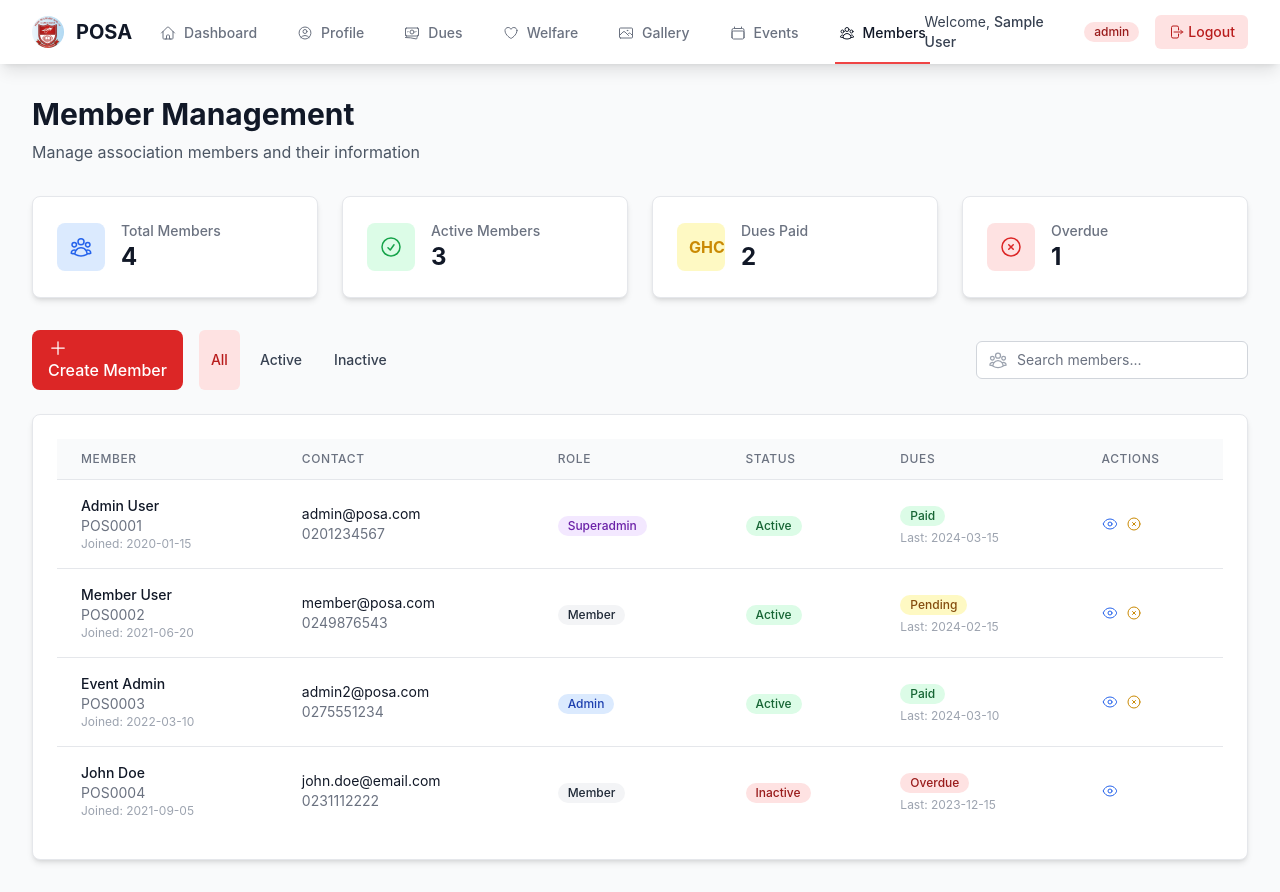
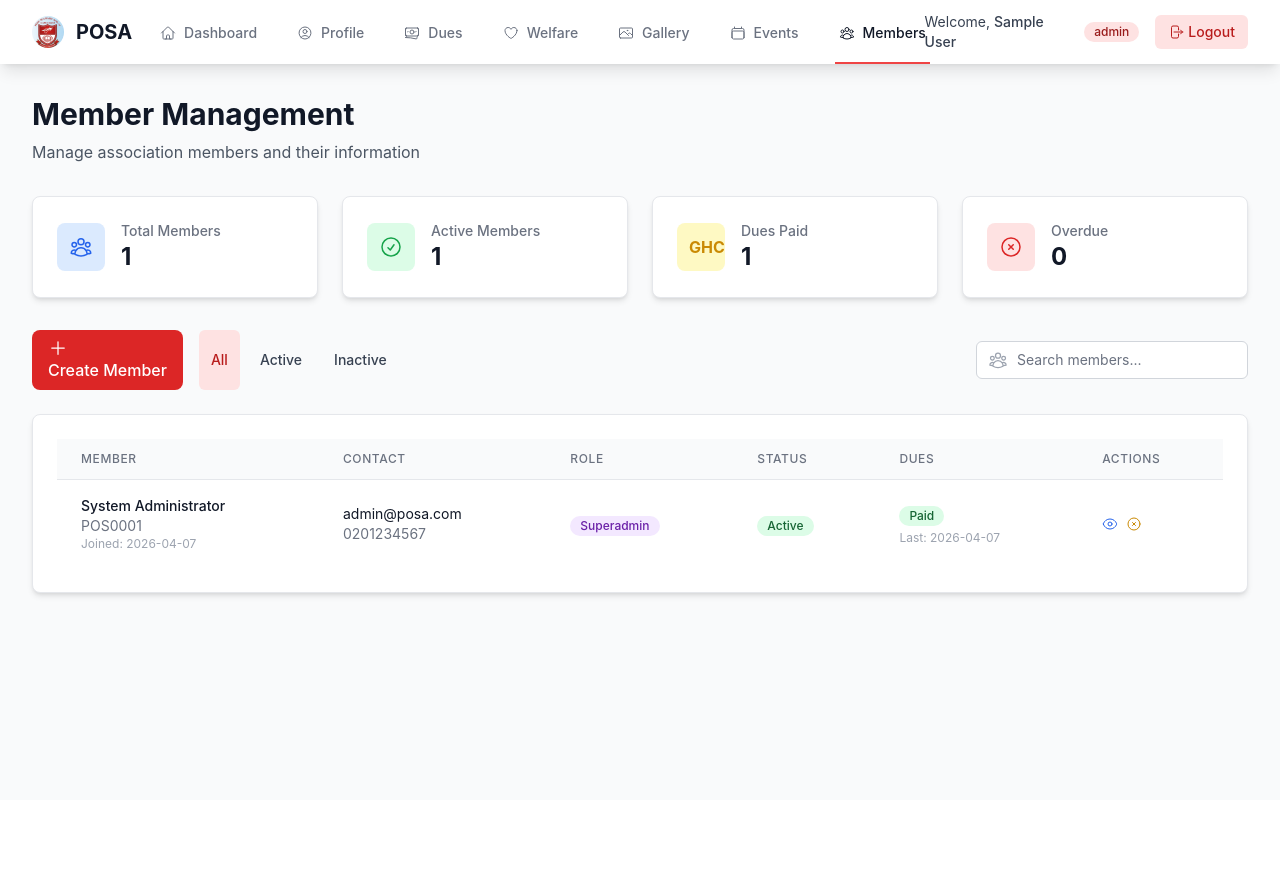
Before and after one commit to hakimages-cloud/pedu-old-student-association, a React (Create React App) app: page /member-management in a window 1280 px wide. After the commit the page ends 800 px from the top, so only its background shows below. Built offline with nearby package versions, Linux system fonts and the light colour scheme; sample sign-in values are in the browser's storage; the HTML template or start-up script is replaced by a standard one.

Commit message:
Convert to production app: Remove demo accounts and enable real user registration

```diff
--- a/src/contexts/AuthContext.js
+++ b/src/contexts/AuthContext.js
@@ -34,14 +34,9 @@ export const AuthProvider = ({ children }) => {
 
   const login = async (email, password) => {
     try {
-      // Mock authentication - replace with actual API call
-      const mockUsers = [
-        { id: '1', email: 'admin@posa.com', password: 'admin123', role: 'superadmin', name: 'Admin User' },
-        { id: '2', email: 'member@posa.com', password: 'member123', role: 'member', name: 'Member User' },
-        { id: '3', email: 'admin2@posa.com', password: 'admin123', role: 'admin', name: 'Event Admin' }
-      ];
-
-      const foundUser = mockUsers.find(u => u.email === email && u.password === password);
+      // Real authentication - check localStorage for registered users
+      const users = JSON.parse(localStorage.getItem('posa_users') || '[]');
+      const foundUser = users.find(u => u.email === email && u.password === password);
 
       if (foundUser) {
         const userData = {
@@ -49,14 +44,21 @@ export const AuthProvider = ({ children }) => {
           email: foundUser.email,
           name: foundUser.name,
           role: foundUser.role,
-          membershipNumber: `POS${String(foundUser.id).padStart(4, '0')}`
+          membershipNumber: foundUser.membershipNumber,
+          phone: foundUser.phone,
+          yearOfCompletion: foundUser.yearOfCompletion,
+          program: foundUser.program,
+          address: foundUser.address,
+          occupation: foundUser.occupation,
+          bio: foundUser.bio,
+          dependants: foundUser.dependants || []
         };
 
         setUser(userData);
         localStorage.setItem('posa_user', JSON.stringify(userData));
         return { success: true };
       } else {
-        throw new Error('Invalid credentials');
+        throw new Error('Invalid email or password');
       }
     } catch (error) {
       return { success: false, error: error.message };
@@ -65,17 +67,37 @@ export const AuthProvider = ({ children }) => {
 
   const register = async (userData) => {
     try {
-      // Mock registration - replace with actual API call
+      // Check if user already exists
+      const users = JSON.parse(localStorage.getItem('posa_users') || '[]');
+      const existingUser = users.find(u => u.email === userData.email);
+
+      if (existingUser) {
+        throw new Error('An account with this email already exists');
+      }
+
+      // Generate membership number
+      const membershipNumber = `POS${String(users.length + 1).padStart(4, '0')}`;
+
       const newUser = {
         id: Date.now().toString(),
         ...userData,
-        role: 'member',
-        membershipNumber: `POS${String(Date.now()).slice(-4)}`
+        membershipNumber,
+        role: 'member', // All new registrations start as members
+        status: 'pending', // Pending approval from admin
+        joinDate: new Date().toISOString().split('T')[0],
+        duesStatus: 'pending',
+        dependants: []
       };
 
+      // Save to users list
+      users.push(newUser);
+      localStorage.setItem('posa_users', JSON.stringify(users));
+
+      // Auto-login after registration
       setUser(newUser);
       localStorage.setItem('posa_user', JSON.stringify(newUser));
-      return { success: true };
+
+      return { success: true, membershipNumber };
     } catch (error) {
       return { success: false, error: error.message };
     }
--- a/src/pages/Login.js
+++ b/src/pages/Login.js
@@ -122,15 +122,6 @@ const Login = () => {
             </Link>
           </div>
         </form>
-
-        <div className="mt-6 border-t border-gray-200 pt-6">
-          <div className="text-center text-sm text-gray-600">
-            <p className="mb-2">Demo Accounts:</p>
-            <p>Super Admin: admin@posa.com / admin123</p>
-            <p>Admin: admin2@posa.com / admin123</p>
-            <p>Member: member@posa.com / member123</p>
-          </div>
-        </div>
       </div>
     </div>
   );
--- a/src/pages/MemberManagement.js
+++ b/src/pages/MemberManagement.js
@@ -11,69 +11,33 @@ const MemberManagement = () => {
   const [viewMode, setViewMode] = useState('all');
   const [searchTerm, setSearchTerm] = useState('');
 
-  // Mock data - in production, this would come from your API
-  const [members, setMembers] = useState([
-    {
+  // Load real users from localStorage
+  const [members, setMembers] = useState(() => {
+    const storedUsers = JSON.parse(localStorage.getItem('posa_users') || '[]');
+
+    // Add default admin if no users exist
+    if (storedUsers.length === 0) {
+      const defaultAdmin = {
         id: '1',
         membershipNumber: 'POS0001',
-      name: 'Admin User',
+        name: 'System Administrator',
         email: 'admin@posa.com',
         phone: '0201234567',
         role: 'superadmin',
         status: 'active',
-      joinDate: '2020-01-15',
+        joinDate: new Date().toISOString().split('T')[0],
         yearOfCompletion: '2010',
         program: 'Science',
         duesStatus: 'paid',
-      lastPaymentDate: '2024-03-15',
-      dependants: 2
-    },
-    {
-      id: '2',
-      membershipNumber: 'POS0002',
-      name: 'Member User',
-      email: 'member@posa.com',
-      phone: '0249876543',
-      role: 'member',
-      status: 'active',
-      joinDate: '2021-06-20',
-      yearOfCompletion: '2015',
-      program: 'Arts',
-      duesStatus: 'pending',
-      lastPaymentDate: '2024-02-15',
-      dependants: 1
-    },
-    {
-      id: '3',
-      membershipNumber: 'POS0003',
-      name: 'Event Admin',
-      email: 'admin2@posa.com',
-      phone: '0275551234',
-      role: 'admin',
-      status: 'active',
-      joinDate: '2022-03-10',
-      yearOfCompletion: '2018',
-      program: 'Business',
-      duesStatus: 'paid',
-      lastPaymentDate: '2024-03-10',
+        lastPaymentDate: new Date().toISOString().split('T')[0],
         dependants: 0
-    },
-    {
-      id: '4',
-      membershipNumber: 'POS0004',
-      name: 'John Doe',
-      email: 'john.doe@email.com',
-      phone: '0231112222',
-      role: 'member',
-      status: 'inactive',
-      joinDate: '2021-09-05',
-      yearOfCompletion: '2012',
-      program: 'Technical',
-      duesStatus: 'overdue',
-      lastPaymentDate: '2023-12-15',
-      dependants: 3
+      };
+      localStorage.setItem('posa_users', JSON.stringify([defaultAdmin]));
+      return [defaultAdmin];
     }
-  ]);
+
+    return storedUsers;
+  });
 
   const [formData, setFormData] = useState({
     name: '',
@@ -94,9 +58,17 @@ const MemberManagement = () => {
       return;
     }
 
+    const users = JSON.parse(localStorage.getItem('posa_users') || '[]');
+
+    // Check if email already exists
+    if (users.find(u => u.email === formData.email)) {
+      toast.error('A user with this email already exists');
+      return;
+    }
+
     const newMember = {
       id: Date.now().toString(),
-      membershipNumber: `POS${String(members.length + 1).padStart(4, '0')}`,
+      membershipNumber: `POS${String(users.length + 1).padStart(4, '0')}`,
       ...formData,
       status: 'active',
       joinDate: new Date().toISOString().split('T')[0],
@@ -105,7 +77,10 @@ const MemberManagement = () => {
       dependants: 0
     };
 
-    setMembers([...members, newMember]);
+    users.push(newMember);
+    localStorage.setItem('posa_users', JSON.stringify(users));
+    setMembers(users);
+
     setFormData({
       name: '',
       email: '',
@@ -121,15 +96,21 @@ const MemberManagement = () => {
   };
 
   const handleUpdateMember = (memberId, updates) => {
-    setMembers(members.map(member =>
+    const users = JSON.parse(localStorage.getItem('posa_users') || '[]');
+    const updatedUsers = users.map(member =>
       member.id === memberId ? { ...member, ...updates } : member
-    ));
+    );
+    localStorage.setItem('posa_users', JSON.stringify(updatedUsers));
+    setMembers(updatedUsers);
     toast.success('Member updated successfully!');
   };
 
   const handleDeleteMember = (memberId) => {
     if (window.confirm('Are you sure you want to delete this member?')) {
-      setMembers(members.filter(member => member.id !== memberId));
+      const users = JSON.parse(localStorage.getItem('posa_users') || '[]');
+      const updatedUsers = users.filter(member => member.id !== memberId);
+      localStorage.setItem('posa_users', JSON.stringify(updatedUsers));
+      setMembers(updatedUsers);
       toast.success('Member deleted successfully!');
     }
   };
--- a/src/pages/Register.js
+++ b/src/pages/Register.js
@@ -47,11 +47,13 @@ const Register = () => {
         phone: formData.phone,
         yearOfCompletion: formData.yearOfCompletion,
         program: formData.program,
-        password: formData.password
+        password: formData.password,
+        address: '',
+        occupation: ''
       });
 
       if (result.success) {
-        toast.success('Registration successful!');
+        toast.success(`Registration successful! Your membership number is ${result.membershipNumber}`);
         navigate('/dashboard');
       } else {
         toast.error(result.error);
```
Lines whose indentation alone changed are shown as unchanged.
